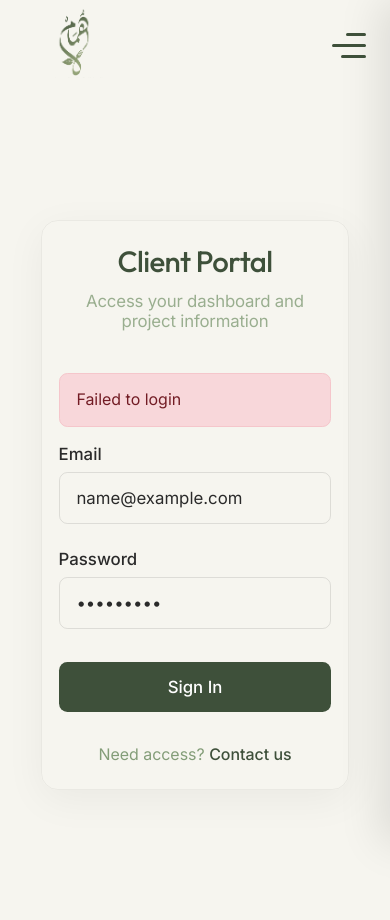
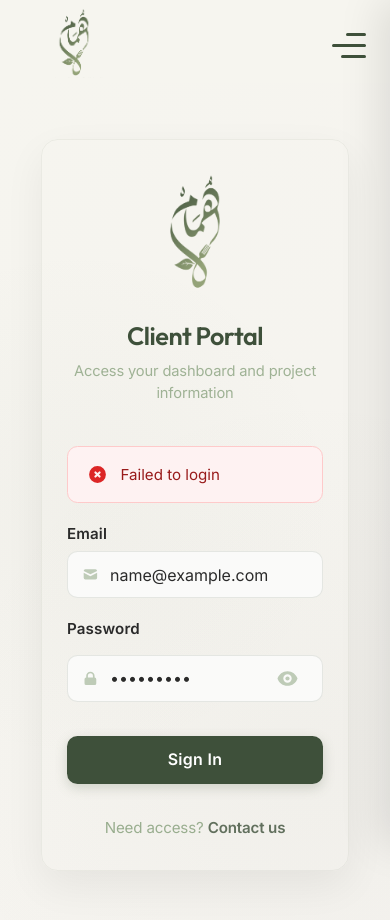
Before and after one commit to humam4096/humam-frontend, a Next.js app: page /en/login in a window 390 px wide. Both pictures are taken after typing "name@example.com", "Sample123" into the empty fields and a click on the button "Sign In". Shown: the top 920 px of the page. Built offline with nearby package versions, Linux system fonts and the light colour scheme; no server answers.

Commit message:
login page update

```diff
--- a/app/[locale]/login/page.module.css
+++ b/app/[locale]/login/page.module.css
@@ -4,7 +4,20 @@
   align-items: center;
   justify-content: center;
   padding: 4rem 1.5rem;
-  background-color: var(--color-light-cream);
+  background: linear-gradient(135deg, var(--color-light-cream) 0%, #f5f3ef 100%);
+  position: relative;
+}
+
+.section::before {
+  content: '';
+  position: absolute;
+  top: 0;
+  left: 0;
+  right: 0;
+  bottom: 0;
+  background-image: radial-gradient(circle at 20% 50%, rgba(104, 114, 93, 0.03) 0%, transparent 50%),
+                    radial-gradient(circle at 80% 80%, rgba(104, 114, 93, 0.03) 0%, transparent 50%);
+  pointer-events: none;
 }
 
 .container {
@@ -12,16 +25,30 @@
   justify-content: center;
   align-items: center;
   width: 100%;
+  position: relative;
+  z-index: 1;
 }
 
 .formCard {
   background-color: var(--color-white);
-  border-radius: 1rem;
-  padding: 3rem;
-  box-shadow: 0 10px 40px rgba(0, 0, 0, 0.05);
-  border: 1px solid rgba(0, 0, 0, 0.05);
+  border-radius: 1.25rem;
+  padding: 3.5rem 3rem;
+  box-shadow: 0 20px 60px rgba(0, 0, 0, 0.08), 0 8px 16px rgba(0, 0, 0, 0.04);
+  border: 1px solid rgba(104, 114, 93, 0.08);
   width: 100%;
   max-width: 480px;
+  animation: fadeInUp 0.5s ease-out;
+}
+
+@keyframes fadeInUp {
+  from {
+    opacity: 0;
+    transform: translateY(20px);
+  }
+  to {
+    opacity: 1;
+    transform: translateY(0);
+  }
 }
 
 .header {
@@ -29,27 +56,48 @@
   margin-bottom: 2.5rem;
 }
 
+.logoContainer {
+  margin-bottom: 1.5rem;
+  animation: fadeIn 0.6s ease-out 0.2s both;
+}
+
+@keyframes fadeIn {
+  from {
+    opacity: 0;
+  }
+  to {
+    opacity: 1;
+  }
+}
+
+.logo {
+  max-width: 180px;
+  height: auto;
+}
+
 .title {
   font-family: var(--font-display);
-  font-size: 2.5rem;
-  font-weight: 500;
+  font-size: 2rem;
+  font-weight: 600;
   color: var(--color-brand-dark-olive);
   letter-spacing: -0.02em;
-  margin-bottom: 0.75rem;
+  margin-bottom: 0.5rem;
+  line-height: 1.2;
 }
 
 .subtitle {
   font-family: var(--font-body);
-  font-size: 1rem;
+  font-size: 0.95rem;
   color: var(--color-brand-green);
-  opacity: 0.8;
+  opacity: 0.75;
   margin: 0;
+  line-height: 1.5;
 }
 
 .form {
   display: flex;
   flex-direction: column;
-  gap: 1.5rem;
+  gap: 1.25rem;
 }
 
 .inputGroup {
@@ -58,29 +106,69 @@
   gap: 0.5rem;
 }
 
+.labelRow {
+  display: flex;
+  justify-content: space-between;
+  align-items: center;
+  margin-bottom: 0.5rem;
+}
+
 .label {
   font-family: var(--font-body);
-  font-size: 1rem;
+  font-size: 0.9rem;
+  font-weight: 600;
+  color: var(--color-brand-dark);
+  letter-spacing: 0.01em;
+}
+
+.forgotLink {
+  font-family: var(--font-body);
+  font-size: 0.85rem;
+  color: var(--color-brand-olive);
+  text-decoration: none;
   font-weight: 500;
-  color: var(--color-brand-dark);
+  transition: color 0.2s ease;
+}
+
+.forgotLink:hover {
+  color: var(--color-brand-dark-olive);
+  text-decoration: underline;
+}
+
+.inputWrapper {
+  position: relative;
+  display: flex;
+  align-items: center;
+}
+
+.inputIcon {
+  position: absolute;
+  left: 1rem;
+  width: 1.125rem;
+  height: 1.125rem;
+  color: var(--color-brand-green);
+  opacity: 0.5;
+  pointer-events: none;
+  z-index: 1;
 }
 
 .input {
   width: 100%;
-  padding: 0.875rem 1rem;
-  background-color: var(--color-white);
-  border: 1px solid rgba(0, 0, 0, 0.1);
-  border-radius: 0.5rem;
+  padding: 0.875rem 1rem 0.875rem 2.75rem;
+  background-color: #fafaf9;
+  border: 1.5px solid rgba(104, 114, 93, 0.15);
+  border-radius: 0.625rem;
   font-family: var(--font-body);
-  font-size: 1rem;
+  font-size: 0.95rem;
   color: var(--color-brand-dark);
-  transition: border-color 0.2s ease, box-shadow 0.2s ease;
+  transition: all 0.25s ease;
 }
 
 .input:focus {
   outline: none;
+  background-color: var(--color-white);
   border-color: var(--color-brand-olive);
-  box-shadow: 0 0 0 3px rgba(104, 114, 93, 0.2);
+  box-shadow: 0 0 0 4px rgba(104, 114, 93, 0.12);
 }
 
 .input:disabled {
@@ -90,57 +178,199 @@
 }
 
 .input::placeholder {
-  color: rgba(0, 0, 0, 0.4);
+  color: rgba(0, 0, 0, 0.35);
+  font-size: 0.9rem;
+}
+
+.togglePassword {
+  position: absolute;
+  right: 1rem;
+  background: none;
+  border: none;
+  padding: 0.5rem;
+  cursor: pointer;
+  display: flex;
+  align-items: center;
+  justify-content: center;
+  color: var(--color-brand-green);
+  opacity: 0.5;
+  transition: opacity 0.2s ease;
+  z-index: 1;
+}
+
+.togglePassword:hover:not(:disabled) {
+  opacity: 0.8;
+}
+
+.togglePassword:disabled {
+  cursor: not-allowed;
+  opacity: 0.3;
+}
+
+.togglePassword svg {
+  width: 1.25rem;
+  height: 1.25rem;
+}
+
+.checkboxGroup {
+  display: flex;
+  align-items: center;
+  gap: 0.625rem;
+}
+
+.checkbox {
+  width: 1.125rem;
+  height: 1.125rem;
+  border-radius: 0.3rem;
+  border: 1.5px solid rgba(104, 114, 93, 0.25);
+  cursor: pointer;
+  transition: all 0.2s ease;
+  accent-color: var(--color-brand-olive);
+}
+
+.checkbox:hover:not(:disabled) {
+  border-color: var(--color-brand-olive);
+}
+
+.checkbox:disabled {
+  cursor: not-allowed;
+  opacity: 0.5;
+}
+
+.checkboxLabel {
+  font-family: var(--font-body);
+  font-size: 0.9rem;
+  color: var(--color-brand-dark);
+  cursor: pointer;
+  user-select: none;
 }
 
 .submitBtn {
-  margin-top: 0.5rem;
-  background-color: var(--color-brand-dark-olive);
+  margin-top: 0.75rem;
+  background: var(--color-brand-dark-olive);
   color: white;
   border: none;
-  border-radius: 0.5rem;
+  border-radius: 0.625rem;
   padding: 1rem 2rem;
   font-family: var(--font-body);
   font-size: 1rem;
-  font-weight: 500;
+  font-weight: 600;
   cursor: pointer;
-  transition: background-color 0.2s ease, transform 0.2s ease;
+  transition: all 0.3s ease;
+  box-shadow: 0 4px 12px rgba(104, 114, 93, 0.25);
+  display: flex;
+  align-items: center;
+  justify-content: center;
+  gap: 0.5rem;
+  letter-spacing: 0.02em;
 }
 
 .submitBtn:hover:not(:disabled) {
-  background-color: var(--color-brand-olive);
+  background: var(--color-brand-green);
   transform: translateY(-2px);
+  box-shadow: 0 6px 20px rgba(104, 114, 93, 0.35);
+}
+
+.submitBtn:active:not(:disabled) {
+  transform: translateY(0);
 }
 
 .submitBtn:disabled {
-  opacity: 0.6;
+  opacity: 0.7;
   cursor: not-allowed;
   transform: none;
+  box-shadow: 0 4px 12px rgba(104, 114, 93, 0.15);
+}
+
+.buttonSpinner {
+  width: 1.25rem;
+  height: 1.25rem;
+  animation: spin 1s linear infinite;
+}
+
+.spinnerCircle {
+  opacity: 0.25;
+}
+
+.spinnerPath {
+  opacity: 0.75;
 }
 
 .errorMessage {
-  padding: 1rem;
-  border-radius: 0.5rem;
+  padding: 1rem 1.125rem;
+  border-radius: 0.625rem;
   font-family: var(--font-body);
-  font-size: 0.95rem;
-  background-color: #f8d7da;
-  color: #721c24;
-  border: 1px solid #f5c6cb;
-  margin-bottom: 1rem;
+  font-size: 0.9rem;
+  background-color: #fef2f2;
+  color: #991b1b;
+  border: 1.5px solid #fecaca;
+  margin-bottom: 1.25rem;
+  display: flex;
+  align-items: center;
+  gap: 0.75rem;
+  animation: shake 0.4s ease-in-out;
+}
+
+@keyframes shake {
+  0%, 100% { transform: translateX(0); }
+  25% { transform: translateX(-8px); }
+  75% { transform: translateX(8px); }
+}
+
+.errorIcon {
+  width: 1.25rem;
+  height: 1.25rem;
+  flex-shrink: 0;
+  color: #dc2626;
 }
 
 .footer {
   margin-top: 2rem;
   text-align: center;
+}
+
+.divider {
+  position: relative;
+  margin: 1.5rem 0 1.25rem;
+  text-align: center;
+}
+
+.divider::before {
+  content: '';
+  position: absolute;
+  top: 50%;
+  left: 0;
+  right: 0;
+  height: 1px;
+  background: linear-gradient(to right, transparent, rgba(104, 114, 93, 0.15), transparent);
+}
+
+.dividerText {
+  position: relative;
+  display: inline-block;
+  padding: 0 1rem;
+  background-color: var(--color-white);
   font-family: var(--font-body);
-  font-size: 0.95rem;
+  font-size: 0.85rem;
   color: var(--color-brand-green);
+  opacity: 0.6;
+  text-transform: uppercase;
+  letter-spacing: 0.05em;
+  font-weight: 500;
+}
+
+.footerText {
+  font-family: var(--font-body);
+  font-size: 0.9rem;
+  color: var(--color-brand-green);
+  margin: 0;
+  opacity: 0.8;
 }
 
 .link {
   color: var(--color-brand-dark-olive);
   text-decoration: none;
-  font-weight: 500;
+  font-weight: 600;
   transition: color 0.2s ease;
 }
 
@@ -178,24 +408,63 @@
   }
 
   .formCard {
-    padding: 2rem 1.5rem;
-  }
-
-  .title {
-    font-size: 2rem;
-  }
-}
-
-@media (max-width: 480px) {
-  .formCard {
-    padding: 1.5rem 1rem;
+    padding: 2.5rem 2rem;
+    box-shadow: 0 15px 40px rgba(0, 0, 0, 0.06);
   }
 
   .title {
     font-size: 1.75rem;
   }
 
+  .logo {
+    max-width: 150px;
+  }
+
+  .input {
+    font-size: 16px; /* Prevents zoom on iOS */
+  }
+}
+
+@media (max-width: 480px) {
+  .formCard {
+    padding: 2rem 1.5rem;
+    border-radius: 1rem;
+  }
+
+  .title {
+    font-size: 1.5rem;
+  }
+
+  .subtitle {
+    font-size: 0.875rem;
+  }
+
+  .logo {
+    max-width: 130px;
+  }
+
   .submitBtn {
     padding: 0.875rem 1.5rem;
+    font-size: 0.95rem;
+  }
+
+  .input {
+    padding: 0.75rem 0.875rem 0.75rem 2.5rem;
+  }
+
+  .inputIcon {
+    width: 1rem;
+    height: 1rem;
+    left: 0.875rem;
+  }
+
+  .labelRow {
+    flex-direction: column;
+    align-items: flex-start;
+    gap: 0.25rem;
+  }
+
+  .forgotLink {
+    font-size: 0.8rem;
   }
 }
--- a/app/[locale]/login/page.tsx
+++ b/app/[locale]/login/page.tsx
@@ -5,6 +5,7 @@ import { useTranslations, useLocale } from 'next-intl';
 import { useSearchParams } from 'next/navigation';
 import { useAuth } from '@/contexts/AuthContext';
 import { Link } from '@/i18n/routing';
+import Image from 'next/image';
 import styles from './page.module.css';
 
 function LoginForm() {
@@ -18,6 +19,8 @@ function LoginForm() {
   const [password, setPassword] = useState('');
   const [error, setError] = useState('');
   const [loading, setLoading] = useState(false);
+  const [showPassword, setShowPassword] = useState(false);
+  const [rememberMe, setRememberMe] = useState(false);
 
   // Redirect if already logged in
   useEffect(() => {
@@ -31,7 +34,7 @@ function LoginForm() {
     }
   }, [user, authLoading, searchParams, locale]);
 
-  const handleSubmit = async (e: React.FormEvent) => {
+  const handleSubmit = async (e: React.FormEvent<HTMLFormElement>) => {
     e.preventDefault();
     setError('');
     setLoading(true);
@@ -43,10 +46,25 @@ function LoginForm() {
       return;
     }
 
+    // Email validation
+    const emailRegex = /^[^\s@]+@[^\s@]+\.[^\s@]+$/;
+    if (!emailRegex.test(email)) {
+      setError(t('errors.invalidEmail') || 'Please enter a valid email address');
+      setLoading(false);
+      return;
+    }
+
     try {
       const result = await login(email, password);
 
       if (result.success) {
+        // Handle remember me
+        if (rememberMe) {
+          localStorage.setItem('rememberEmail', email);
+        } else {
+          localStorage.removeItem('rememberEmail');
+        }
+
         const redirect = searchParams.get('redirect') || '/dashboard';
         // Ensure redirect URL includes locale
         const redirectUrl = redirect.startsWith('/')
@@ -62,6 +80,15 @@ function LoginForm() {
       setLoading(false);
     }
   };
+
+  // Load remembered email on mount
+  useEffect(() => {
+    const rememberedEmail = localStorage.getItem('rememberEmail');
+    if (rememberedEmail) {
+      setEmail(rememberedEmail);
+      setRememberMe(true);
+    }
+  }, []);
 
   if (authLoading) {
     return (
@@ -79,22 +106,43 @@ function LoginForm() {
     <main className={styles.section}>
       <div className={`container ${styles.container}`}>
         <div className={styles.formCard}>
+          {/* Logo and Header */}
           <div className={styles.header}>
-            <h1 className={styles.title}>{t('title')}</h1>
+            <div className={styles.logoContainer}>
+              <Image
+                src="/images/brand/Humam-Logo.svg"
+                alt="Humam Logo"
+                width={120}
+                height={60}
+                priority
+                className={styles.logo}
+              />
+            </div>
+            <h2 className={styles.title}>{t('title')}</h2>
             <p className={styles.subtitle}>{t('subtitle')}</p>
           </div>
 
+          {/* Error Message */}
           {error && (
-            <div className={styles.errorMessage}>
-              {error}
+            <div className={styles.errorMessage} role="alert">
+              <svg className={styles.errorIcon} xmlns="http://www.w3.org/2000/svg" viewBox="0 0 20 20" fill="currentColor">
+                <path fillRule="evenodd" d="M10 18a8 8 0 100-16 8 8 0 000 16zM8.707 7.293a1 1 0 00-1.414 1.414L8.586 10l-1.293 1.293a1 1 0 101.414 1.414L10 11.414l1.293 1.293a1 1 0 001.414-1.414L11.414 10l1.293-1.293a1 1 0 00-1.414-1.414L10 8.586 8.707 7.293z" clipRule="evenodd" />
+              </svg>
+              <span>{error}</span>
             </div>
           )}
 
           <form onSubmit={handleSubmit} className={styles.form}>
+            {/* Email Input */}
             <div className={styles.inputGroup}>
               <label htmlFor="email" className={styles.label}>
                 {t('form.email')}
               </label>
+              <div className={styles.inputWrapper}>
+                <svg className={styles.inputIcon} xmlns="http://www.w3.org/2000/svg" viewBox="0 0 20 20" fill="currentColor">
+                  <path d="M2.003 5.884L10 9.882l7.997-3.998A2 2 0 0016 4H4a2 2 0 00-1.997 1.884z" />
+                  <path d="M18 8.118l-8 4-8-4V14a2 2 0 002 2h12a2 2 0 002-2V8.118z" />
+                </svg>
                 <input
                   id="email"
                   type="email"
@@ -104,39 +152,83 @@ function LoginForm() {
                   disabled={loading}
                   className={styles.input}
                   autoComplete="email"
+                  required
                 />
               </div>
+            </div>
 
+            {/* Password Input */}
             <div className={styles.inputGroup}>
+              <div className={styles.labelRow}>
                 <label htmlFor="password" className={styles.label}>
                   {t('form.password')}
                 </label>
+              </div>
+              <div className={styles.inputWrapper}>
+                <svg className={styles.inputIcon} xmlns="http://www.w3.org/2000/svg" viewBox="0 0 20 20" fill="currentColor">
+                  <path fillRule="evenodd" d="M5 9V7a5 5 0 0110 0v2a2 2 0 012 2v5a2 2 0 01-2 2H5a2 2 0 01-2-2v-5a2 2 0 012-2zm8-2v2H7V7a3 3 0 016 0z" clipRule="evenodd" />
+                </svg>
                 <input
                   id="password"
-                type="password"
+                  type={showPassword ? 'text' : 'password'}
                   value={password}
                   onChange={(e) => setPassword(e.target.value)}
                   placeholder={t('form.passwordPlaceholder')}
                   disabled={loading}
                   className={styles.input}
                   autoComplete="current-password"
+                  required
                 />
+                <button
+                  type="button"
+                  onClick={() => setShowPassword(!showPassword)}
+                  className={styles.togglePassword}
+                  aria-label={showPassword ? 'Hide password' : 'Show password'}
+                  disabled={loading}
+                >
+                  {showPassword ? (
+                    <svg xmlns="http://www.w3.org/2000/svg" viewBox="0 0 20 20" fill="currentColor">
+                      <path fillRule="evenodd" d="M3.707 2.293a1 1 0 00-1.414 1.414l14 14a1 1 0 001.414-1.414l-1.473-1.473A10.014 10.014 0 0019.542 10C18.268 5.943 14.478 3 10 3a9.958 9.958 0 00-4.512 1.074l-1.78-1.781zm4.261 4.26l1.514 1.515a2.003 2.003 0 012.45 2.45l1.514 1.514a4 4 0 00-5.478-5.478z" clipRule="evenodd" />
+                      <path d="M12.454 16.697L9.75 13.992a4 4 0 01-3.742-3.741L2.335 6.578A9.98 9.98 0 00.458 10c1.274 4.057 5.065 7 9.542 7 .847 0 1.669-.105 2.454-.303z" />
+                    </svg>
+                  ) : (
+                    <svg xmlns="http://www.w3.org/2000/svg" viewBox="0 0 20 20" fill="currentColor">
+                      <path d="M10 12a2 2 0 100-4 2 2 0 000 4z" />
+                      <path fillRule="evenodd" d="M.458 10C1.732 5.943 5.522 3 10 3s8.268 2.943 9.542 7c-1.274 4.057-5.064 7-9.542 7S1.732 14.057.458 10zM14 10a4 4 0 11-8 0 4 4 0 018 0z" clipRule="evenodd" />
+                    </svg>
+                  )}
+                </button>
+              </div>
             </div>
 
+            {/* Submit Button */}
             <button
               type="submit"
               disabled={loading}
               className={styles.submitBtn}
             >
-              {loading ? t('form.submitting') : t('form.submit')}
+              {loading ? (
+                <>
+                  <svg className={styles.buttonSpinner} xmlns="http://www.w3.org/2000/svg" fill="none" viewBox="0 0 24 24">
+                    <circle className={styles.spinnerCircle} cx="12" cy="12" r="10" stroke="currentColor" strokeWidth="4"></circle>
+                    <path className={styles.spinnerPath} fill="currentColor" d="M4 12a8 8 0 018-8V0C5.373 0 0 5.373 0 12h4zm2 5.291A7.962 7.962 0 014 12H0c0 3.042 1.135 5.824 3 7.938l3-2.647z"></path>
+                  </svg>
+                  <span>{t('form.submitting')}</span>
+                </>
+              ) : (
+                t('form.submit')
+              )}
             </button>
           </form>
 
+          {/* Footer */}
           <div className={styles.footer}>
+            <p className={styles.footerText}>
               {t('footer.contact')}{' '}
               <Link href="/contact" className={styles.link}>
                 {t('footer.contactLink')}
               </Link>
+            </p>
           </div>
         </div>
       </div>
```
Lines whose indentation alone changed are shown as unchanged.
